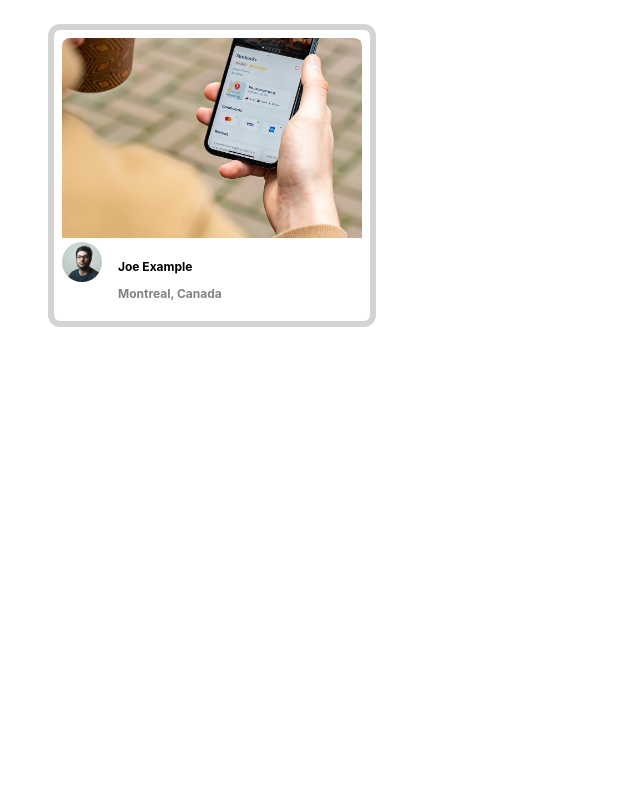
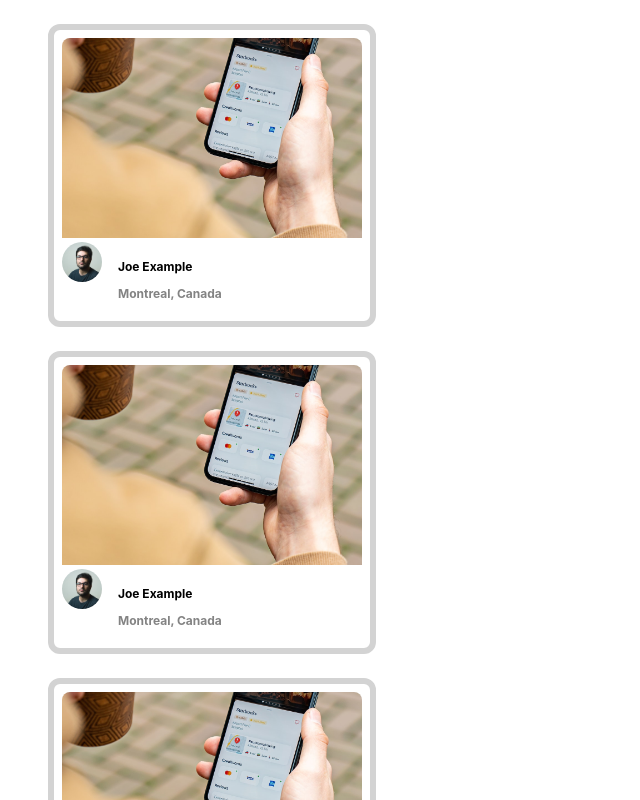
Before and after one commit to NelsonCGSantos/photolabs, a React (Create React App) app in the folder frontend/: page / in a window 1280 px wide. Shown: the top 800 px of the page, without its empty margins (0-640 px from the left). Built offline with nearby package versions, Linux system fonts and the light colour scheme; the HTML template or start-up script is replaced by a standard one.

Commit message:
display 3 different photos

```diff
--- a/frontend/src/App.jsx
+++ b/frontend/src/App.jsx
@@ -13,10 +13,16 @@
   profile: `${process.env.PUBLIC_URL}/profile-1.jpg`,
 };
 
-const App = () => (
-  <div className="App">
-    <PhotoListItem photo={sampleDataForPhotoListItem} />
-  </div>
-);
+const App = () => {
+  const photos = new Array(3).fill(sampleDataForPhotoListItem);
+
+  return (
+    <div className="App">
+      {photos.map((photo, index) => (
+        <PhotoListItem key={index} photo={photo} />
+      ))}
+    </div>
+  );
+}
 
 export default App;
--- a/frontend/src/components/PhotoListItem.jsx
+++ b/frontend/src/components/PhotoListItem.jsx
@@ -3,8 +3,7 @@
 import "../styles/PhotoListItem.scss";
 
 
-const PhotoListItem = (props) => {
-  const { photo } = props;
+const PhotoListItem = ({ photo }) => {
   return (
     <div className="photo-list__item">
       <img src={photo.imageSource} alt="Photo" className="photo-list__image"/>
@@ -17,6 +16,6 @@
       </div>
     </div>
   );
-};
+}
 
 export default PhotoListItem;
```
